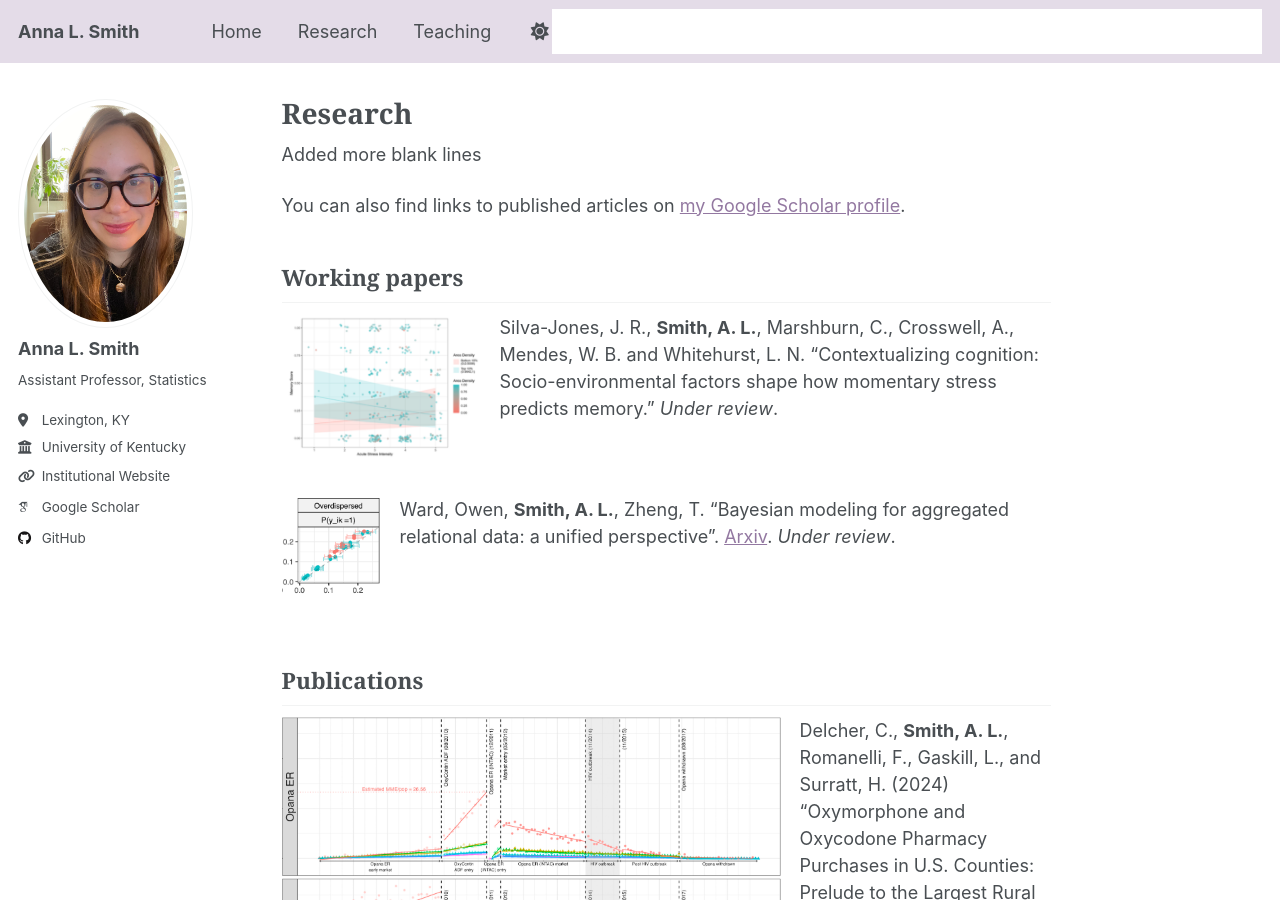
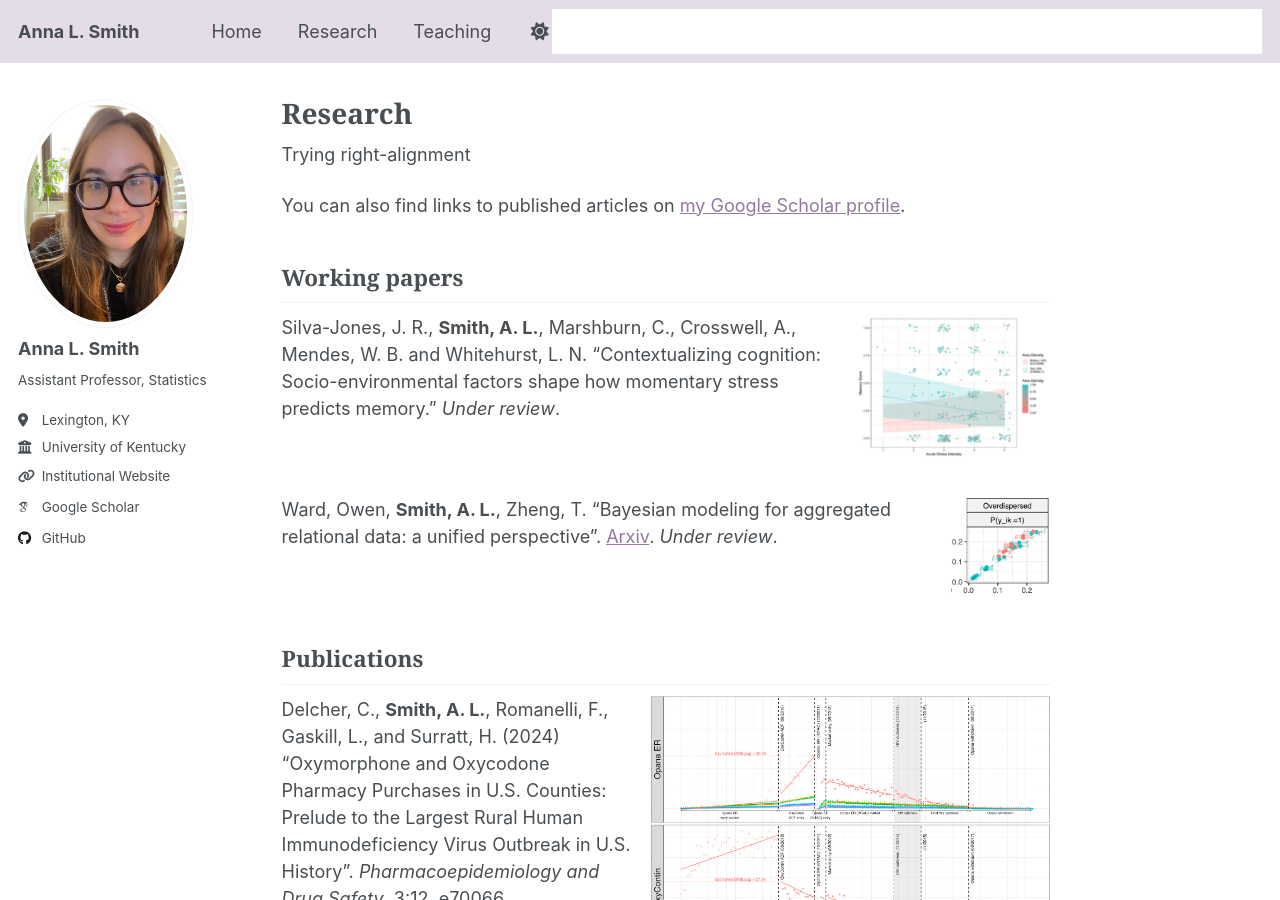
Before and after one commit to annalantzsmith/annalantzsmith.github.io, a Jekyll site: the page built from _pages/research.md, in a window 1280 px wide and 900 px high. Built offline with Jekyll 4.4.1, drawn with Linux system fonts in a browser that asks for light colours; some web fonts are replaced; a script that is not in the unit is left out.

Commit message:
Update research.md
trying right alignment

```diff
--- a/_pages/research.md
+++ b/_pages/research.md
@@ -6,20 +6,20 @@ redirect_from:
   - "/nmp/"
   - "/nmp.html"
 ---
-Added more blank lines
+Trying right-alignment
 
 You can also find links to published articles on [my Google Scholar profile](https://scholar.google.com/citations?user=8Ber9F0AAAAJ&hl=en&oi=sra).
 
 Working papers
 ----
-![Stress and memory](/images/Jillian.png){: .align-left width="200px" } Silva-Jones, J. R., **Smith, A. L.**, Marshburn, C., Crosswell, A., Mendes, W. B. and Whitehurst, L. N. “Contextualizing cognition: Socio-environmental factors shape how momentary stress predicts memory.” *Under review*.
+![Stress and memory](/images/Jillian.png){: .align-right width="200px" } Silva-Jones, J. R., **Smith, A. L.**, Marshburn, C., Crosswell, A., Mendes, W. B. and Whitehurst, L. N. “Contextualizing cognition: Socio-environmental factors shape how momentary stress predicts memory.” *Under review*.
 {:style="clear: left"}
 
 
  <br />
 
 
-![Model checking for ARD](/images/ARD_small.png){: .align-left width="100px" } Ward, Owen, **Smith, A. L.**, Zheng, T. “Bayesian modeling for aggregated relational data:  a unified perspective”. [Arxiv](http://arxiv.org/abs/2506.21353). *Under review*.
+![Model checking for ARD](/images/ARD_small.png){: .align-right width="100px" } Ward, Owen, **Smith, A. L.**, Zheng, T. “Bayesian modeling for aggregated relational data:  a unified perspective”. [Arxiv](http://arxiv.org/abs/2506.21353). *Under review*.
 {:style="clear: left"}
 
 
@@ -32,7 +32,7 @@ Working papers
 
 Publications
 -----
-![Opioid Shipments](/images/ARCOS_nolegend.png){: .align-left width="500px" } Delcher, C., **Smith, A. L.**, Romanelli, F., Gaskill, L., and Surratt, H. (2024) “Oxymorphone and Oxycodone Pharmacy Purchases in U.S. Counties: Prelude to the Largest Rural Human Immunodeficiency Virus Outbreak in U.S. History”. *Pharmacoepidemiology and Drug Safety*, 3:12, e70066.
+![Opioid Shipments](/images/ARCOS_nolegend.png){: .align-right width="400px" } Delcher, C., **Smith, A. L.**, Romanelli, F., Gaskill, L., and Surratt, H. (2024) “Oxymorphone and Oxycodone Pharmacy Purchases in U.S. Counties: Prelude to the Largest Rural Human Immunodeficiency Virus Outbreak in U.S. History”. *Pharmacoepidemiology and Drug Safety*, 3:12, e70066.
 {:style="clear: left"}
 
 
@@ -53,42 +53,58 @@ Gilmore, G. R., **Smith, A. L.**, Dickinson, F. B., Crosswell, A. D., Mendes, W.
  <br />
 
 
-![Where trust can breakdown](/images/Taxonomy.png){: .align-left width="350px" }  Broderick, T., Gelman A., Meager, R., **Smith, A.**, and Zheng, T. (2023), “Toward a Taxonomy of Trust for Probabilistic Machine Learning.”  *Science Advances* 9:7.
+![Where trust can breakdown](/images/Taxonomy.png){: .align-right width="350px" }  Broderick, T., Gelman A., Meager, R., **Smith, A.**, and Zheng, T. (2023), “Toward a Taxonomy of Trust for Probabilistic Machine Learning.”  *Science Advances* 9:7.
 {:style="clear: left"}
 
 
  <br />
+ <br />
+ <br />
+ <br />
 
 
-![Prediction scoring](/images/PredScoring.png){: .align-left width="400px" } **Smith, A.**, Zheng, T., and Gelman, A. (2023), “Prediction scoring of data-driven discoveries for reproducible research,” *Statistics and Computing*, 33:1, 1-21.
+![Prediction scoring](/images/PredScoring.png){: .align-right width="400px" } **Smith, A.**, Zheng, T., and Gelman, A. (2023), “Prediction scoring of data-driven discoveries for reproducible research,” *Statistics and Computing*, 33:1, 1-21.
 {:style="clear: left"}
 
 
  <br />
+ <br />
+ <br />
+ <br />
 
 
-![Latent social rankings](/images/OwenMMHP.png){: .align-left width="300px" } Ward, O., Wu, J., Zheng, T., **Smith, A. L.**, and Curley, J. (2022), “Network Hawkes process models for exploring latent hierarchy in social animal interactions,” *Journal of the Royal Statistical Society: Series C*, 71:5, 1402-1426.
+![Latent social rankings](/images/OwenMMHP.png){: .align-right width="300px" } Ward, O., Wu, J., Zheng, T., **Smith, A. L.**, and Curley, J. (2022), “Network Hawkes process models for exploring latent hierarchy in social animal interactions,” *Journal of the Royal Statistical Society: Series C*, 71:5, 1402-1426.
 {:style="clear: left"}
 
 
  <br />
+ <br />
+ <br />
+ <br />
 
 
-![Point process diagnostics](/images/Jing.png){: .align-left width="300px" } Wu, J., **Smith, A. L.**, and Zheng, T. (2021), “Diagnostics and Visualization of Point Process Models for Event Times on a Social Network,” Applied Modeling Techniques and Data Analysis 1, edited by Dimotilakis, Y., Karagrigoriou, A., Parpoula, Ch. and Skiadas, Ch.  iSTE, Wiley, 7, 129-145.
+![Point process diagnostics](/images/Jing.png){: .align-right width="300px" } Wu, J., **Smith, A. L.**, and Zheng, T. (2021), “Diagnostics and Visualization of Point Process Models for Event Times on a Social Network,” Applied Modeling Techniques and Data Analysis 1, edited by Dimotilakis, Y., Karagrigoriou, A., Parpoula, Ch. and Skiadas, Ch.  iSTE, Wiley, 7, 129-145.
 {:style="clear: left"}
 
 
  <br />
+ <br />
+ <br />
+ <br />
 
 
-![Hyperbolic latent space network](/images/Hyperbola3.png){: .align-left width="150px" } **Smith, A. L.**, Asta, D. M., and Calder, C. A. (2019), “The Geometry of Continuous Latent Space Models for Network Data,” *Statistical Science*, 34:3, 428-453.
+![Hyperbolic latent space network](/images/Hyperbola3.png){: .align-right width="150px" } **Smith, A. L.**, Asta, D. M., and Calder, C. A. (2019), “The Geometry of Continuous Latent Space Models for Network Data,” *Statistical Science*, 34:3, 428-453.
 {:style="clear: left"}
 
 
  <br />
+  <br />
+ <br />
+ <br />
 
 
-![Co-location networks](/images/Browning.png){: .align-left width="300px" } Browning, C. R., Calder, C. A., Boettner, B., and **Smith, A.** (2017), “Ecological networks and urban crime:  The structure of shared routine activity locations and neighborhood-level informal control capacity,” *Criminology*, 55, 754-778.
+
+![Co-location networks](/images/Browning.png){: .align-right width="300px" } Browning, C. R., Calder, C. A., Boettner, B., and **Smith, A.** (2017), “Ecological networks and urban crime:  The structure of shared routine activity locations and neighborhood-level informal control capacity,” *Criminology*, 55, 754-778.
 {:style="clear: left"}
 
 
@@ -109,5 +125,5 @@ Browning, C. R., Calder, C. A., Ford, J. L., Boettner, B., **Smith, A. L.** and
  <br />
 
 
-![Network size matters](/images/SocialNetworks.png){: .align-left width="350px" }**Smith, A.**, Calder, C. A., and Browning, C. R. (2016), “Empirical reference distributions for networks of different size,” *Social Networks*, 47, 24-37.
+![Network size matters](/images/SocialNetworks.png){: .align-right width="350px" }**Smith, A.**, Calder, C. A., and Browning, C. R. (2016), “Empirical reference distributions for networks of different size,” *Social Networks*, 47, 24-37.
 {:style="clear: left"}
```
